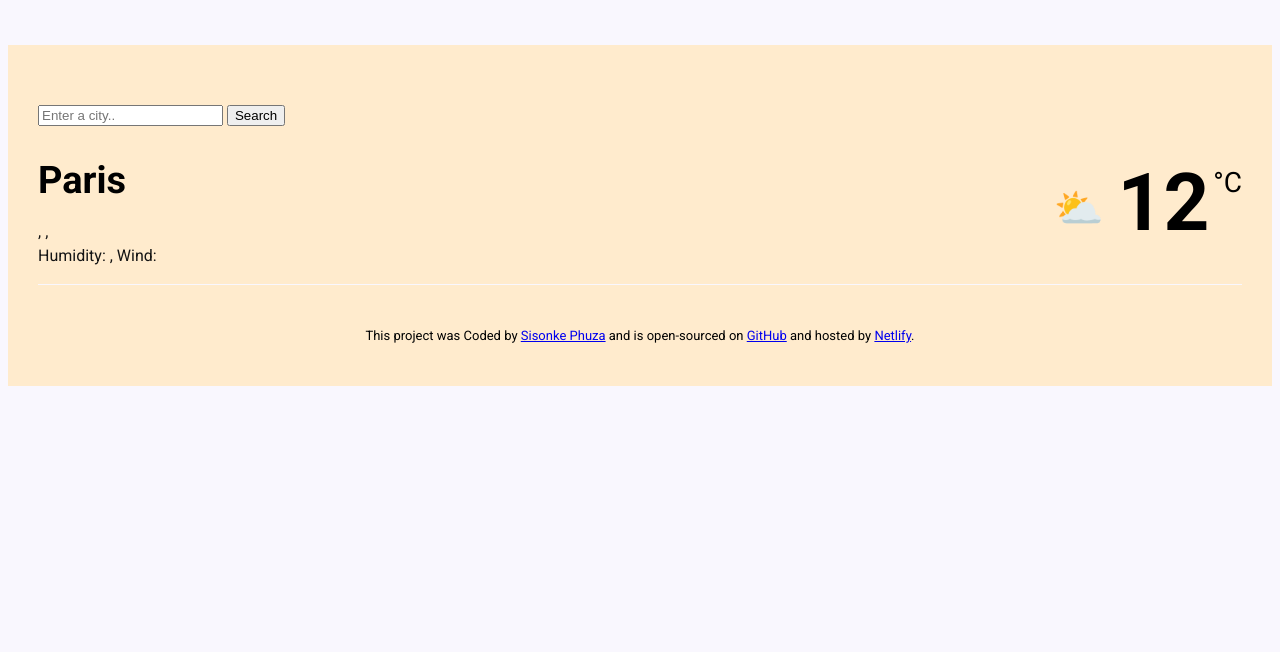
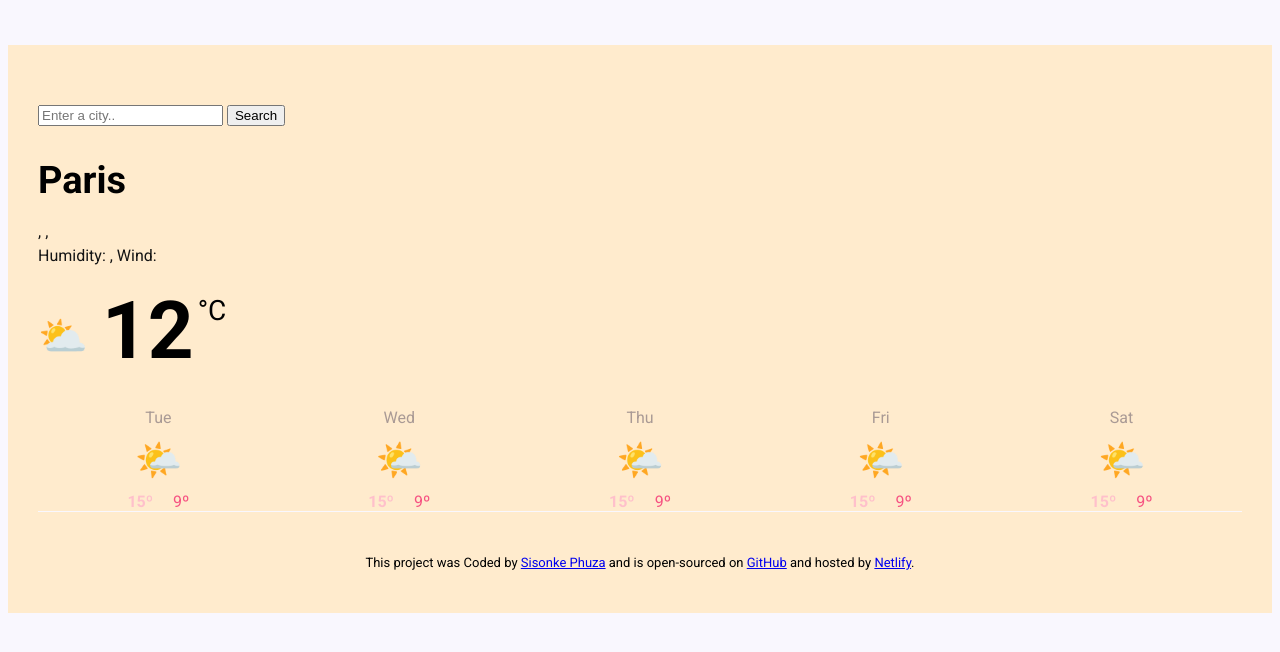
Before and after one commit to Sisonke-dev/My-SheCodes-Weather-app, a plain HTML site: page index.HTML in a window 1280 px wide. Drawn offline with nearby package versions, Linux system fonts and the light colour scheme.

Commit message:
added weather forecast HTML and CSS

```diff
--- a/index.HTML
+++ b/index.HTML
@@ -33,12 +33,64 @@
                         <strong id="wind-speed"></strong>
                     </p>
                 </div>
+            </div>
                 <div class="current-temperature">
                     <span class="current-temperature-icon">⛅</span>
                     <span class="current-temperature-value" id="temperature">12</span>
                     <span class="current-temperature-unit">°C</span>
                 </div>
+                <div class="weather-forecast">
+                    <div class="weather-forecast-day">
+                        <div class="weather-forecast-date">Tue</div>
+                        <div class="weather-forecast-icon">🌤️</div>
+                        <div class="weather-forecast-temperatures">
+                            <div class="weather-forecast-temperature">
+                                <strong>15º</strong>
+                            </div>
+                            <div class="weather-forecast-temperature">9º</div>
+                        </div>
+                    </div>
+                    <div class="weather-forecast-day">
+                        <div class="weather-forecast-date">Wed</div>
+                        <div class="weather-forecast-icon">🌤️</div>
+                        <div class="weather-forecast-temperatures">
+                            <div class="weather-forecast-temperature">
+                                <strong>15º</strong>
+                            </div>
+                            <div class="weather-forecast-temperature">9º</div>
+                        </div>
+                    </div>
+                    <div class="weather-forecast-day">
+                        <div class="weather-forecast-date">Thu</div>
+                        <div class="weather-forecast-icon">🌤️</div>
+                        <div class="weather-forecast-temperatures">
+                            <div class="weather-forecast-temperature">
+                                <strong>15º</strong>
+                            </div>
+                            <div class="weather-forecast-temperature">9º</div>
+                        </div>
+                    </div>
+                    <div class="weather-forecast-day">
+                        <div class="weather-forecast-date">Fri</div>
+                        <div class="weather-forecast-icon">🌤️</div>
+                        <div class="weather-forecast-temperatures">
+                            <div class="weather-forecast-temperature">
+                                <strong>15º</strong>
+                            </div>
+                            <div class="weather-forecast-temperature">9º</div>
+                        </div>
+                    </div>
+                    <div class="weather-forecast-day">
+                        <div class="weather-forecast-date">Sat</div>
+                        <div class="weather-forecast-icon">🌤️</div>
+                        <div class="weather-forecast-temperatures">
+                            <div class="weather-forecast-temperature">
+                                <strong>15º</strong>
+                            </div>
+                            <div class="weather-forecast-temperature">9º</div>
+                        </div>
             </div>
+
         </main>
         <footer>
             <p>
--- a/src/style.css
+++ b/src/style.css
@@ -33,6 +33,7 @@ header{
     margin-left: 5px;
     border-radius: 6px;
     color: #f9f7fe;
+    ;
 }
 footer{
     border-top: 1px solid #f9f7fe;
@@ -78,3 +79,33 @@ strong{
     position: relative;
     top: -38px;
 }
+.weather-forecast {
+    display: flex;
+    justify-content: space-around;
+    margin-top: 30px;
+}
+
+.weather-forecast-date {
+    text-align: center;
+    color: rgba(39, 33, 66, 0.4);
+    font-size: 16px;
+    line-height: 20px;
+    margin-bottom: 10px;
+}
+
+.weather-forecast-icon {
+    font-size: 38px;
+    text-align: center;
+}
+
+.weather-forecast-temperatures {
+    text-align: center;
+    color: #f65282;
+    margin-top: 10px;
+    display: flex;
+    justify-content: center;
+}
+
+.weather-forecast-temperature {
+    padding: 0 10px;
+}
```
